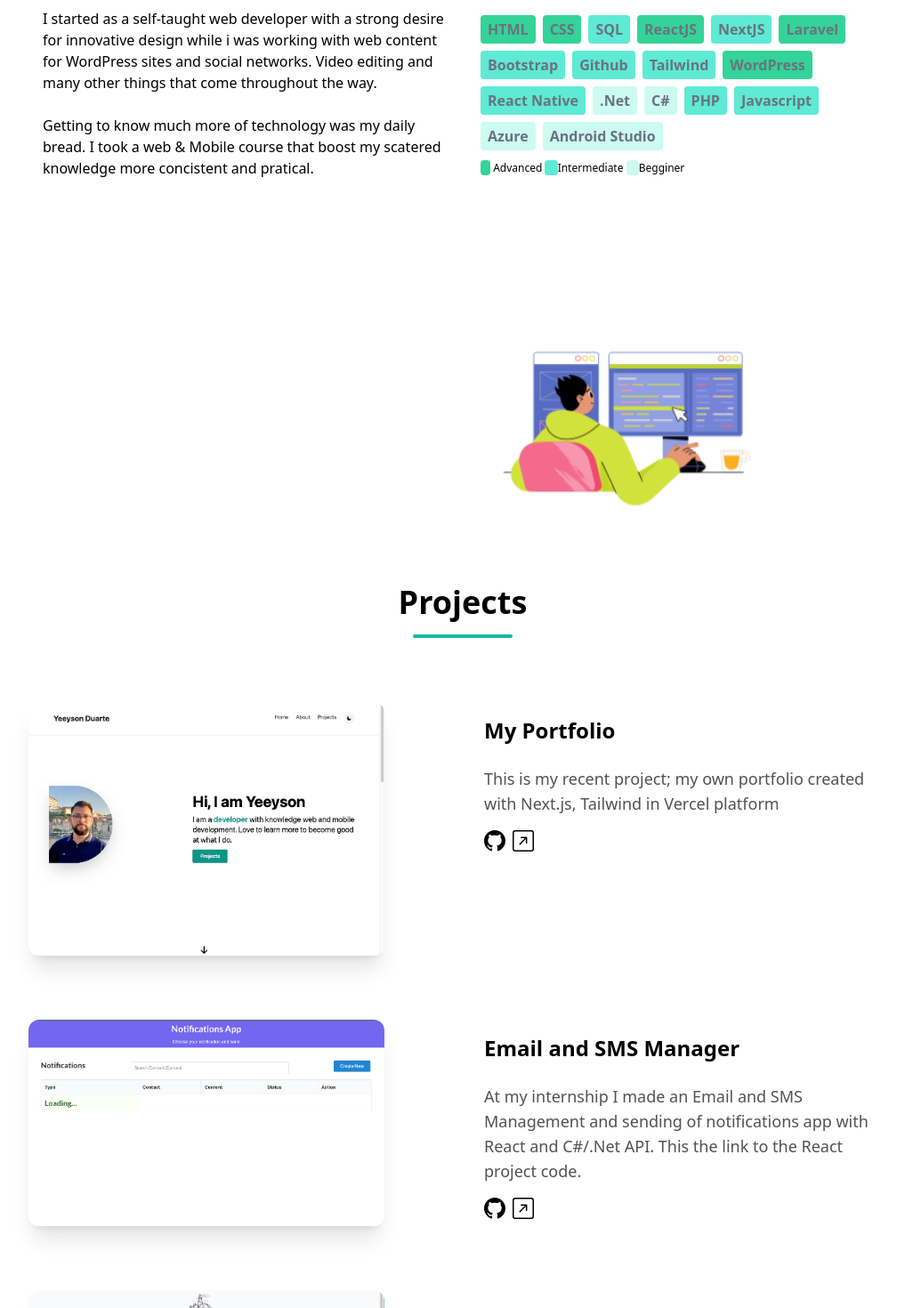
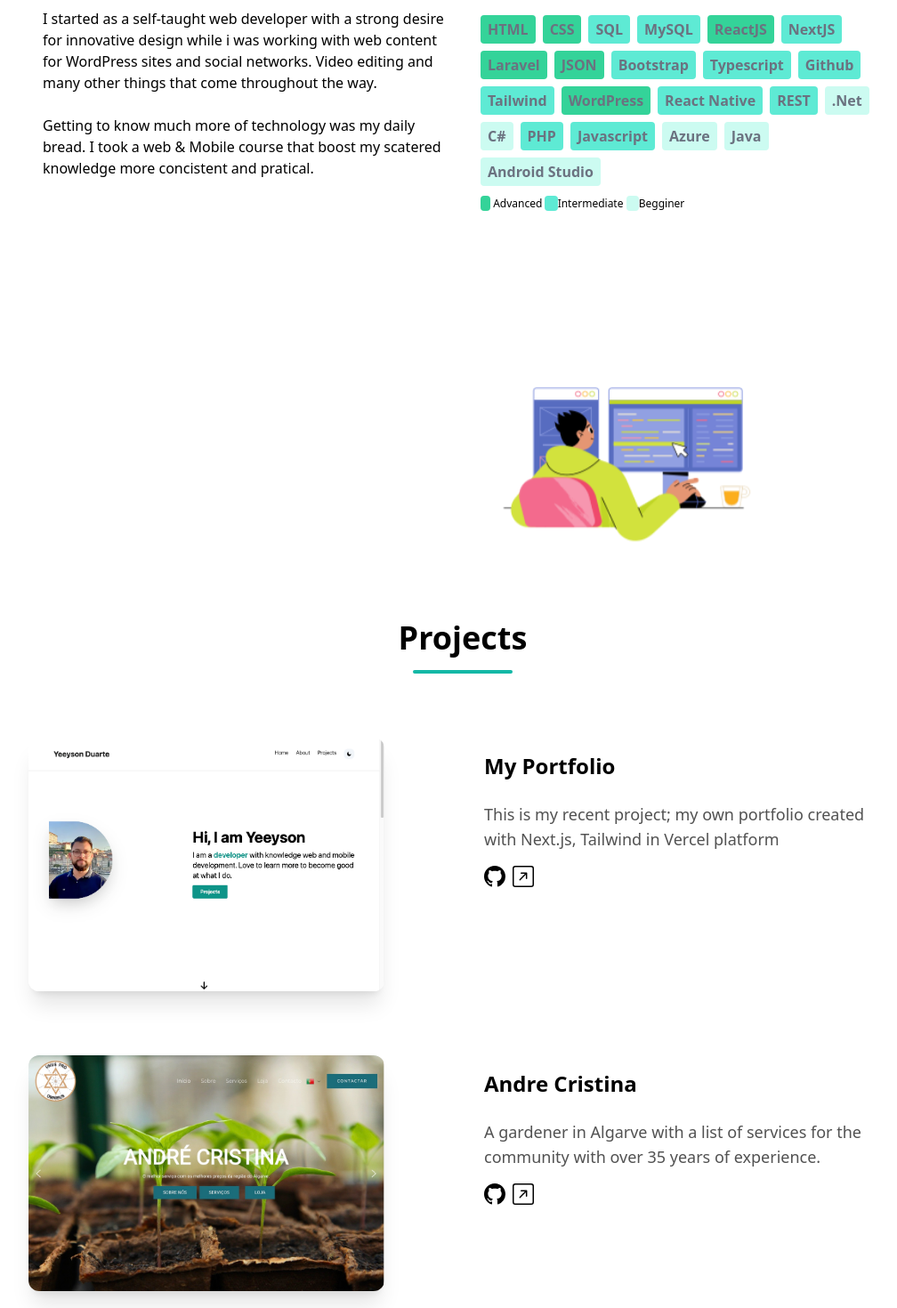
Before and after one commit to yeeydu/my_portfolio, a Next.js app: page / in a window 1280 px wide. Shown: the part 1060-2530 px from the top of the page at 89% size, without its empty margins (120-1128 px from the left). Built offline with nearby package versions, Linux system fonts and the light colour scheme; no server answers.

Commit message:
Fixes, skills added, google analytics added,

```diff
--- a/components/AboutSection.tsx
+++ b/components/AboutSection.tsx
@@ -1,23 +1,29 @@
 import React from "react";
 import Image from "next/image";
 
+//Level 1-3 begginer to advanced
 const skills = [
   { skill: "HTML", level: 3 },
   { skill: "CSS", level: 3 },
   { skill: "SQL", level: 2 },
+  { skill: "MySQL", level: 2 },
   { skill: "ReactJS", level: 3 },
   { skill: "NextJS", level: 2 },
   { skill: "Laravel", level: 3 },
+  { skill: "JSON", level: 3 },
   { skill: "Bootstrap", level: 2 },
+  { skill: "Typescript", level: 2 },
   { skill: "Github", level: 2 },
   { skill: "Tailwind", level: 2 },
   { skill: "WordPress", level: 3 },
   { skill: "React Native", level: 2 },
+  { skill: "REST", level: 2 },
   { skill: ".Net", level: 1 },
   { skill: "C#", level: 1 },
   { skill: "PHP", level: 2 },
   { skill: "Javascript", level: 2 },
   { skill: "Azure", level: 1 },
+  { skill: "Java", level: 1 },
   { skill: "Android Studio", level: 1 },
 ];
 
--- a/components/HomeSection.tsx
+++ b/components/HomeSection.tsx
@@ -15,6 +15,7 @@
               alt={""}
               width={200}
               height={200}
+              priority
               className="rounded-e-full shadow-2xl hover:rounded-full hover:shadow-teal-600 hover:-translate-y-1 md:hover:translate-x-6 hover:scale-106 duration-500 hover:animate-pulse"
             />
           </div>
--- a/components/ProjectSection.tsx
+++ b/components/ProjectSection.tsx
@@ -10,8 +10,15 @@
     name: "My Portfolio",
     description: "This is my recent project; my own portfolio created with Next.js, Tailwind in  Vercel platform",
     image: "/yeeyson-portfolio.png",
-    github: "https://github.com/yeeydu/my-portfolio",
-    link: "https://projeto.com",
+    github: "https://github.com/yeeydu/my_portfolio",
+    link: "https://yeeysonduarte-portfolio.vercel.app/",
+  },
+  {
+    name: "Andre Cristina",
+    description: "A gardener in Algarve with a list of services for the community with over 35 years of experience.",
+    image: "/andre.jpg",
+    github: "https://github.com/yeeydu",
+    link: "https://andrecristina.com/",
   },
   {
     name: "Email and SMS Manager",
@@ -23,7 +30,7 @@
   {
     name: "My Course Final Project",
     description:
-      "This was my web & mobile course final project, it was made by my team. This was a PHP, Bootstrap and Javascript made. Unfortunately the source code is private on github.",
+      "This was my web & mobile course final project, it was a team work. This was a PHP, Bootstrap and Javascript made. Unfortunately the source code is private on github.",
     image: "/diogopinto.jpg",
     github: "https://github.com/yeeydu/",
     link: "https://www.diogopinto.pt/",
--- a/pages/_app.tsx
+++ b/pages/_app.tsx
@@ -3,13 +3,35 @@
 import { ThemeProvider } from "next-themes";
 import type { AppProps } from "next/app";
 import Layout from "./layout";
+import Script from "next/script";
 
 export default function App({ Component, pageProps }: AppProps) {
   return (
-    <ThemeProvider defaultTheme="system" enableSystem={true} attribute="class">
-      <Layout>
-        <Component {...pageProps} />
-      </Layout>
-    </ThemeProvider>
+    <>
+      <Script
+        strategy="afterInteractive"
+        src={`https://www.googletagmanager.com/gtag/js?id=${process.env.NEXT_PUBLIC_GA_ID}`}
+      ></Script>
+      <Script
+        id="google-analytics"
+        strategy="afterInteractive"
+      >
+      {`
+        window.dataLayer = window.dataLayer || [];
+        function gtag(){dataLayer.push(arguments);}
+        gtag('js', new Date());
+
+        gtag('config', '${process.env.NEXT_PUBLIC_GA_ID}');
+     `}</Script>
+      <ThemeProvider
+        defaultTheme="system"
+        enableSystem={true}
+        attribute="class"
+      >
+        <Layout>
+          <Component {...pageProps} />
+        </Layout>
+      </ThemeProvider>
+    </>
   );
 }
--- a/pages/index.tsx
+++ b/pages/index.tsx
@@ -8,10 +8,12 @@
 
 export default function Home() {
   return (
-    <main className="mx-auto max-w-3xl px-4 sm:px-6 md:max-w-5xl ">
-      <HomeSection />
-      <About/>
-      <ProjectSection/>
-    </main>
+    <>
+      <main className="mx-auto max-w-3xl px-4 sm:px-6 md:max-w-5xl ">
+        <HomeSection />
+        <About />
+        <ProjectSection />
+      </main>
+    </>
   );
 }
--- a/pages/layout.tsx
+++ b/pages/layout.tsx
@@ -4,8 +4,8 @@
 
 export default function Layout({ children }: any) {
   return (
-    <div className="dark:bg-stone-900 ">
-      <Head/>
+    <div >
+      <Head />
       <Navbar />
       <main>{children}</main>
       <Footer />
```
Also changed, not shown: pages/head.tsx (+5 -2 lines), public/andre.jpg (added), 1 other file (tests, documents, lock files or other folders).
